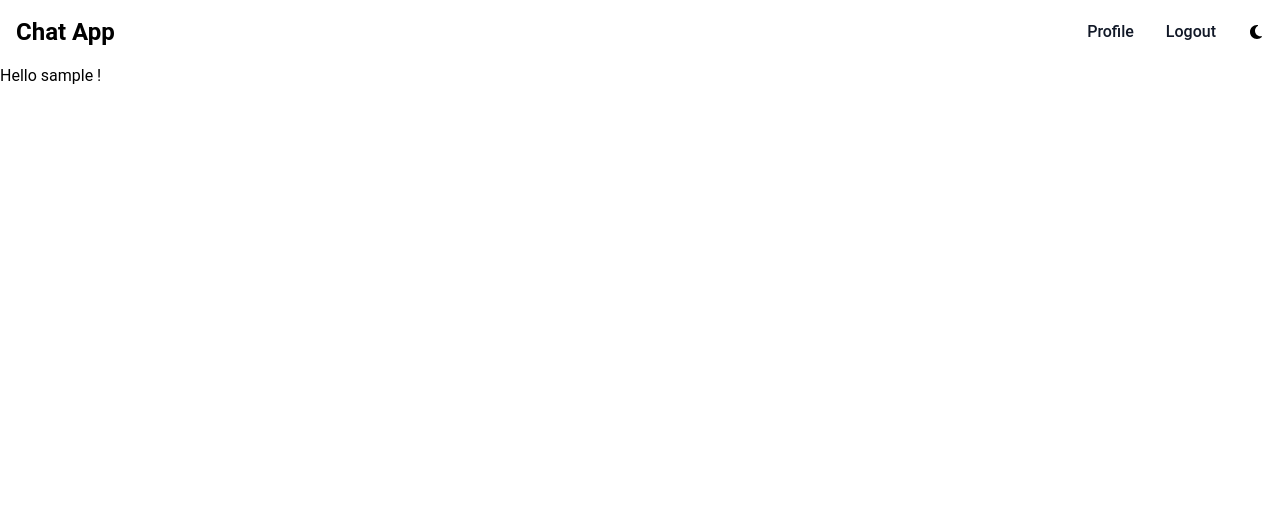
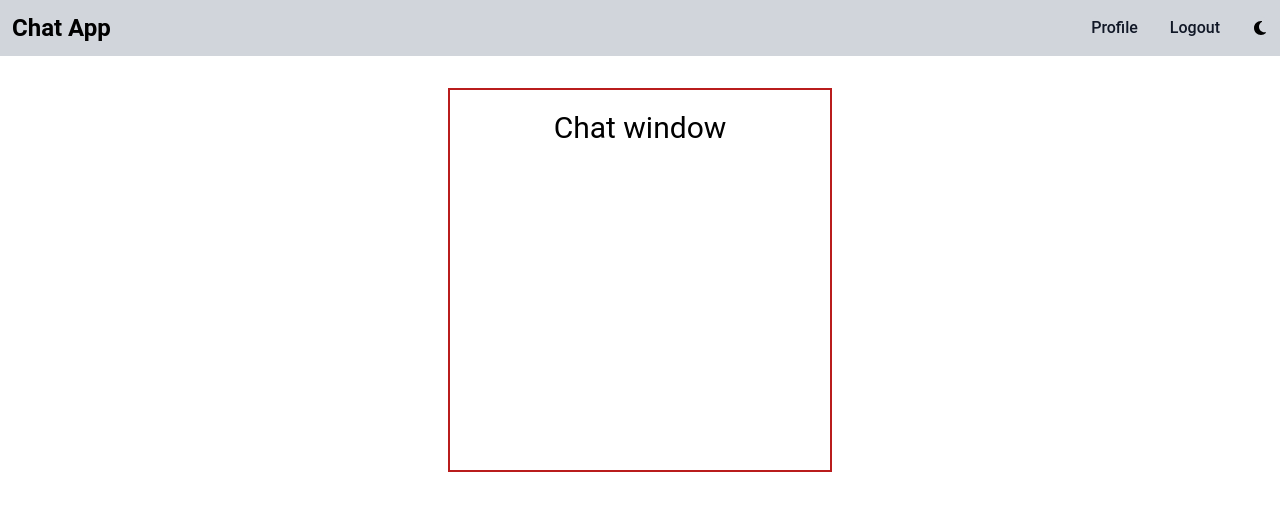
Before and after one commit to yashcrest/MERN-CHAT-APP, a React (Vite) app in the folder frontend/: page /chat in a window 1280 px wide. Shown: the top 510 px of the page. Built offline with nearby package versions, Linux system fonts and the light colour scheme; sample sign-in values are in the browser's storage.

Commit message:
chore: Update NavBar component styling and layout

```diff
--- a/frontend/src/components/NavBar.jsx
+++ b/frontend/src/components/NavBar.jsx
@@ -32,8 +32,8 @@ const NavBar = () => {
   };
   return (
     <>
-      <nav className="bg-white border-grey-200 dark:bg-gray-900">
-        <div className="max-w-screen-xl flex flex-wrap items-center justify-between mx-auto p-4">
+      <nav className="bg-gray-300 border-grey-200 dark:bg-gray-900">
+        <div className="max-w-screen-xl flex flex-wrap items-center justify-between mx-auto p-3">
           <Link
             className="flex items-center self-center text-2xl font-semibold whitespace-nowrap dark:text-white"
             to="/"
@@ -59,11 +59,11 @@ const NavBar = () => {
             } w-full md:block md:w-auto`}
             id="navbar-default"
           >
-            <ul className="font-medium flex flex-col p-4 md:p-0 mt-4 border border-gray-100 rounded-lg bg-gray-50 md:flex-row md:space-x-8 md:mt-0 md:border-0 md:bg-white dark:bg-gray-800 md:dark:bg-gray-900 dark:border-gray-70">
+            <ul className="font-medium flex flex-col p-4 bg-white md:bg-gray-300 md:p-0 mt-4 border rounded-lg  md:flex-row md:space-x-8 md:mt-0 md:border-0 dark:bg-gray-800 md:dark:bg-gray-900 dark:border-gray-70">
               {userInfo ? (
                 <>
                   <li>
-                    <Link className="block py-2 px-3 text-gray-900 rounded hover:bg-gray-100 md:hover:bg-transparent md:border-0 md:hover:text-blue-700 md:p-0 dark:text-white md:dark:hover:text-blue-500 dark:hover:bg-gray-700 dark:hover:text-white md:dark:hover:bg-transparent">
+                    <Link className="block py-2 px-3 text-gray-900 rounded md:hover:bg-transparent md:border-0 md:hover:text-blue-700 md:p-0 dark:text-white md:dark:hover:text-blue-500 dark:hover:bg-gray-700 dark:hover:text-white md:dark:hover:bg-transparent">
                       Profile
                     </Link>
                   </li>
--- a/frontend/src/components/Pages/Chat.jsx
+++ b/frontend/src/components/Pages/Chat.jsx
@@ -4,7 +4,13 @@ const Chat = () => {
   const { userInfo } = useSelector((state) => state.auth);
   return (
     <>
-      <p>Hello {userInfo.username} !</p>
+      {/* outer div for chat window */}
+      <div className="max-w-screen-xl mx-auto p-8 flex justify-center">
+        {/* main chat window */}
+        <div className="chat-container border-solid border-2 w-96 h-96 p-5 border-red-700">
+          <h1 className="mx-auto flex justify-center text-3xl">Chat window</h1>
+        </div>
+      </div>
     </>
   );
 };
```
